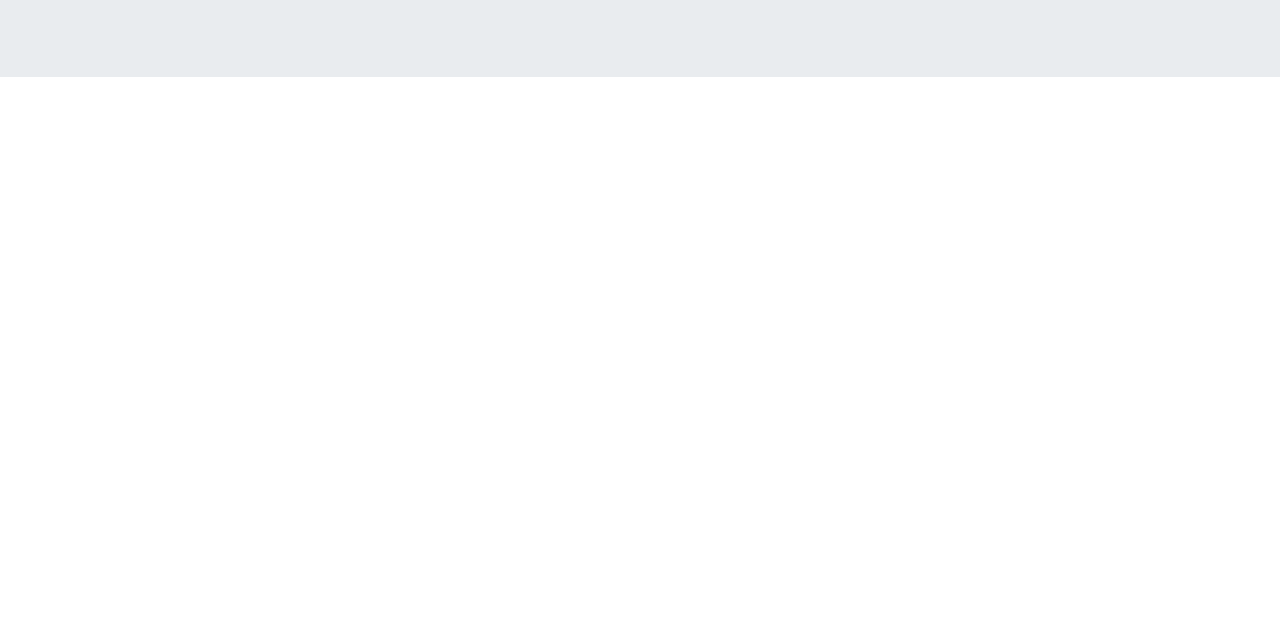
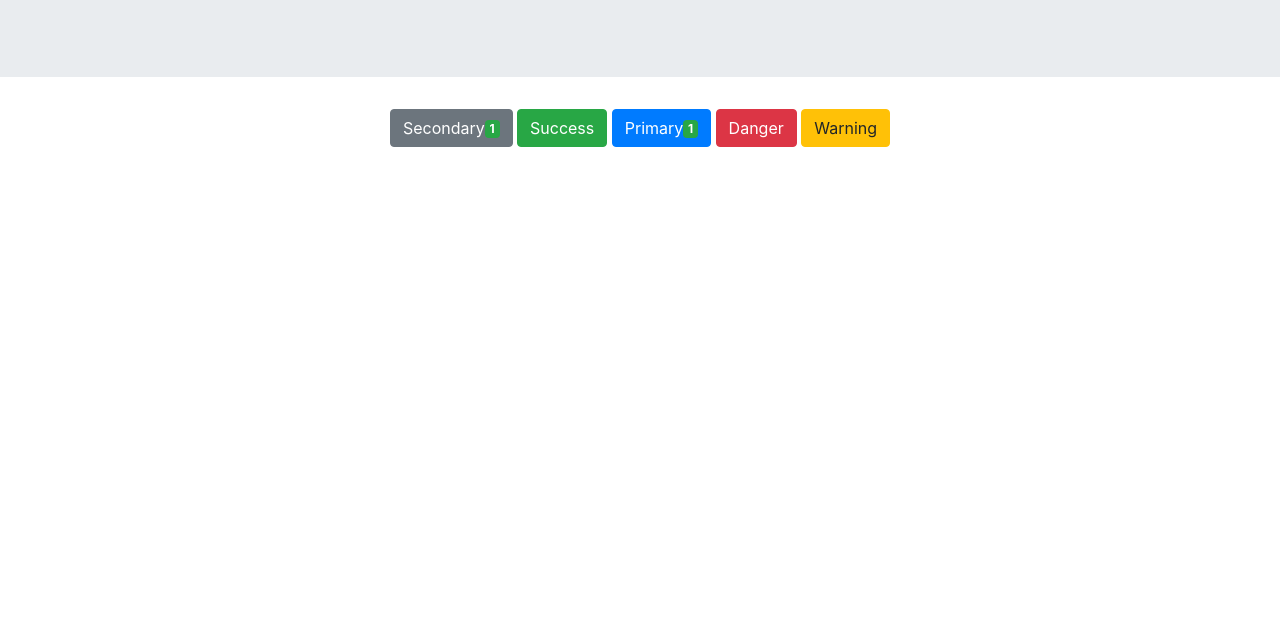
Before and after one commit to Elvis-445/Jumbotron-in-Bootstrap, a plain HTML site: page index.html in a window 1280 px wide. Shown: the part 166-800 px from the top of the page. Drawn offline with nearby package versions, Linux system fonts and the light colour scheme.

Commit message:
Added buttons

```diff
--- a/index.html
+++ b/index.html
@@ -11,5 +11,12 @@
         <h4 class="display-4" style="color: aqua;">This is a Jumbotron</h1>
             <p>This is an example of a jumbotron</p>
     </div>
+    <div class="container">
+        <button type="button" class="btn btn-secondary">Secondary<span class="badge badge-success">1</span></button>
+        <button type="button" class="btn btn-success">Success</button>
+        <button type="button" class="btn btn-primary">Primary<span class="badge badge-success">1</span></button>
+        <button type="button" class="btn btn-danger">Danger</button>
+        <button type="button" class="btn btn-warning">Warning</button>
+    </div>
 </body>
 </html>
```
